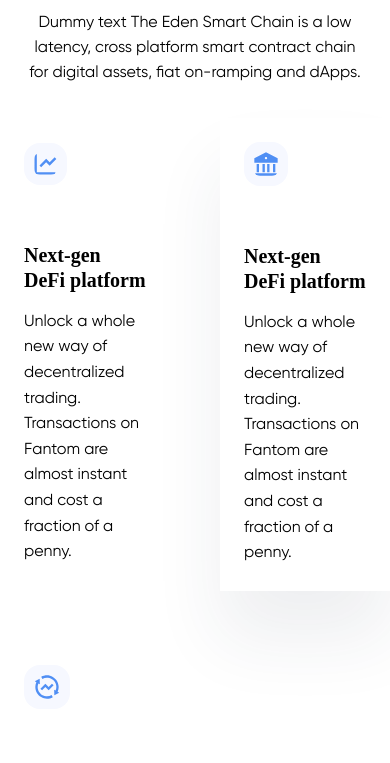
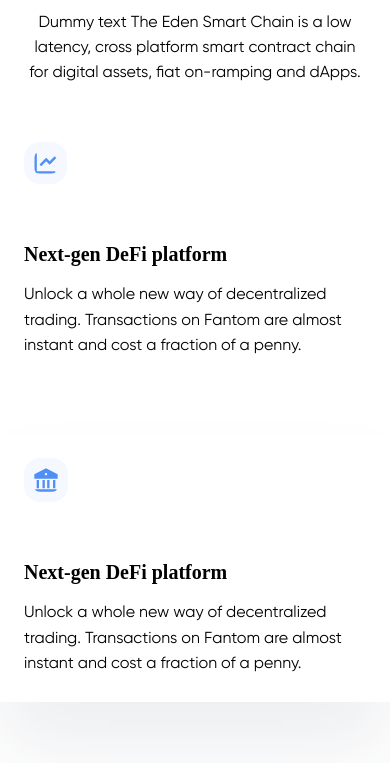
Before and after one commit to MizginYildirak/Parasit, a website built with Parcel: page index.html in a window 390 px wide. Shown: the part 716-1479 px from the top of the page. Built offline with nearby package versions, Linux system fonts and the light colour scheme; a web font is replaced by a local one.

Commit message:
feat: add responsive design

```diff
--- a/scss/layout/_paradis.scss
+++ b/scss/layout/_paradis.scss
@@ -20,7 +20,6 @@
   &-main {
     @include center;
     gap: 50px;
-    flex-wrap: wrap;
   }
 
   .middle-box {
@@ -61,9 +60,11 @@
   .paradis .title {
     padding-top: 6rem;
   }
-}
 
-@media only screen and (max-width: 576px) {
+  .paradis-main {
+    flex-direction: column;
+  }
+
   .paradis .title {
     padding-top: 1rem;
   }
```
Also changed, not shown: 2 other files.
